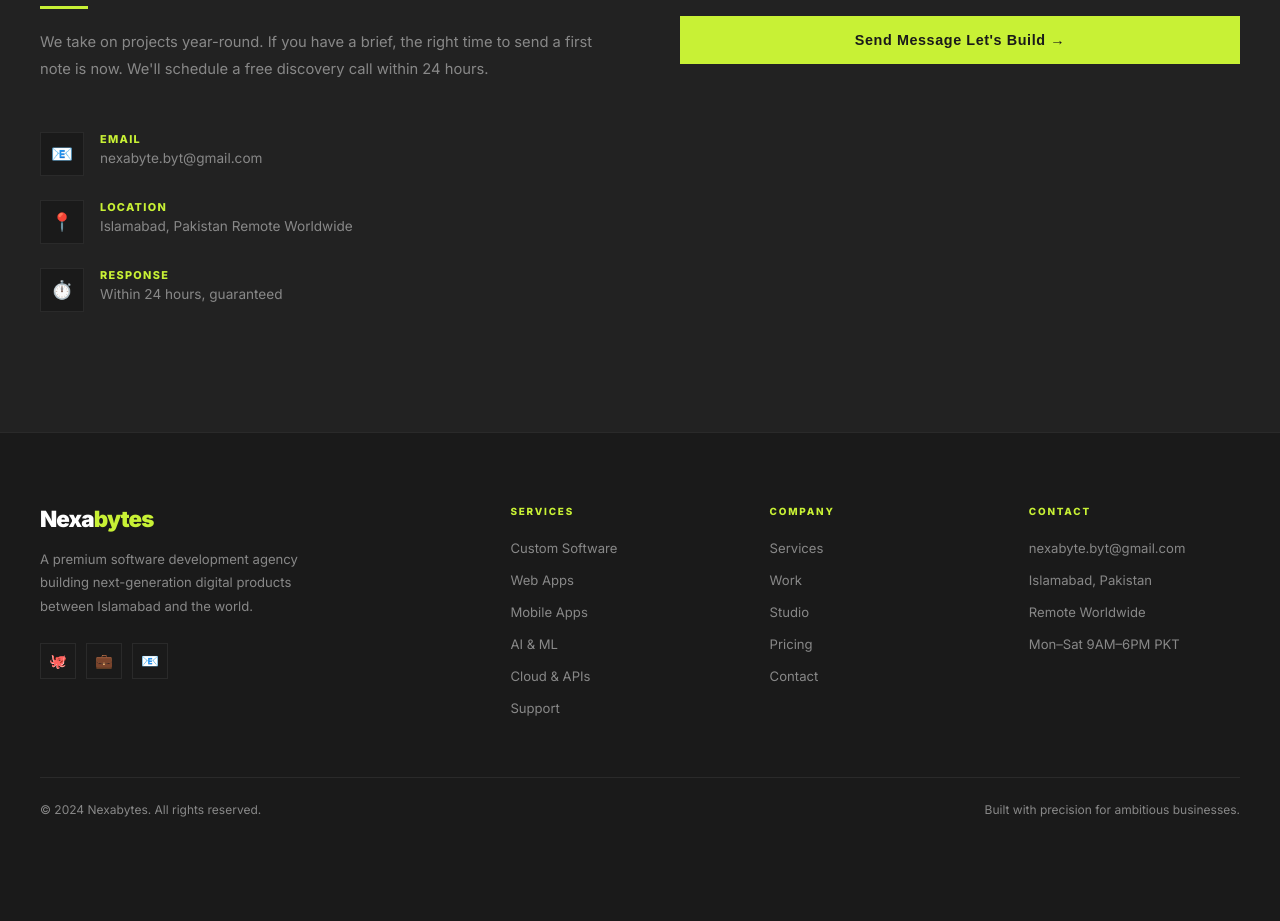
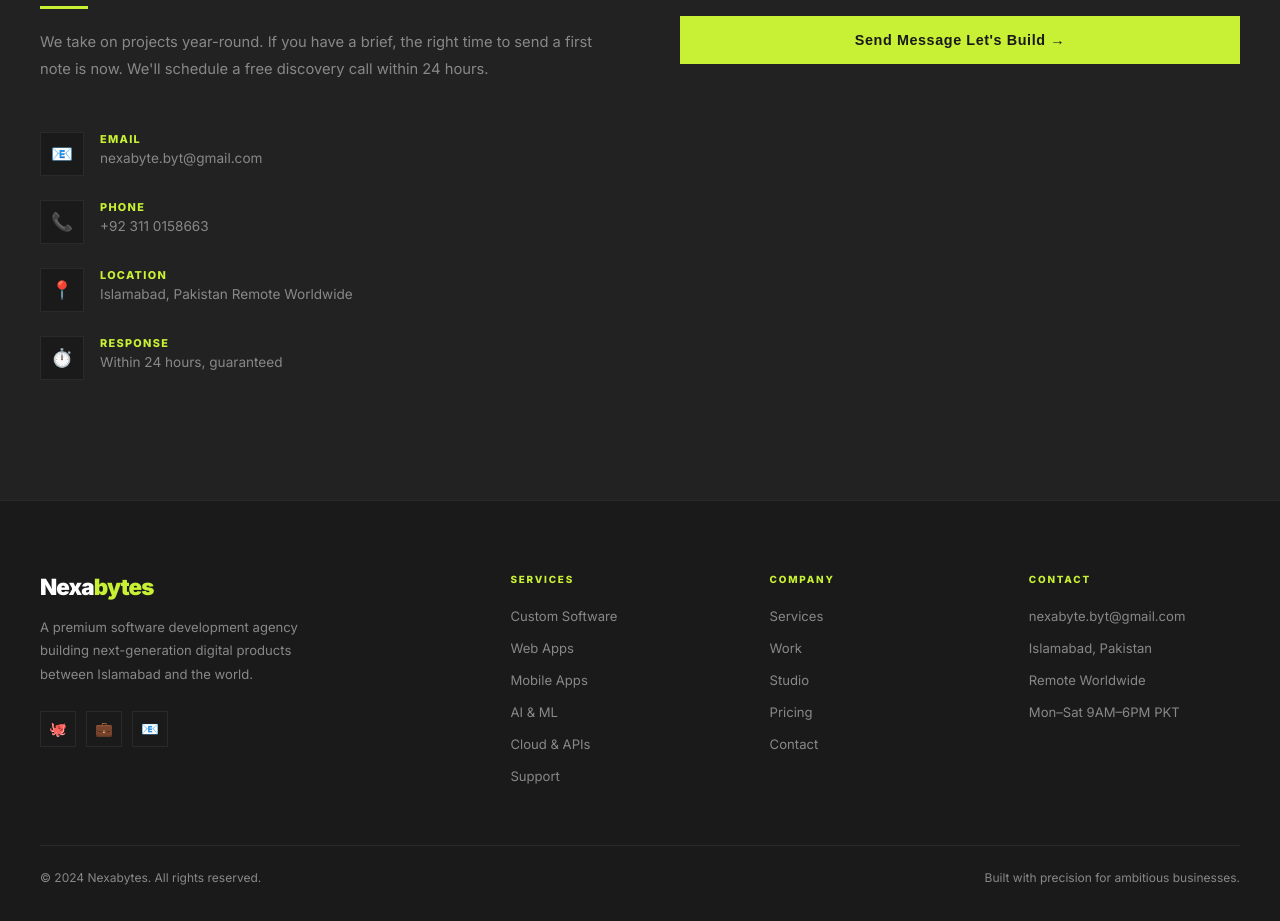
Before and after one commit to dani1218/NexaBytes1, a React (Vite) app: page / in a window 1280 px wide. Shown: the part 8640-9561 px from the top of the page. Before the commit the page ends 9493 px from the top, so only its background shows below. Built offline with nearby package versions, Linux system fonts and the light colour scheme.

Commit message:
security fix

```diff
--- a/src/nexabytes.jsx
+++ b/src/nexabytes.jsx
@@ -474,7 +474,12 @@
               We take on projects year-round. If you have a brief, the right time to send a first note is now. We'll schedule a free discovery call within 24 hours.
             </p>
             <div style={{ display: "flex", flexDirection: "column", gap: 24 }}>
-              {[["📧","Email","nexabyte.byt@gmail.com"],["📍","Location","Islamabad, Pakistan   Remote Worldwide"],["⏱️","Response","Within 24 hours, guaranteed"]].map(([icon, label, val]) => (
+              {[
+                ["📧", "Email", "nexabyte.byt@gmail.com"],
+                ["📞", "Phone", "+92 311 0158663"],
+                ["📍", "Location", "Islamabad, Pakistan   Remote Worldwide"],
+                ["⏱️", "Response", "Within 24 hours, guaranteed"]
+              ].map(([icon, label, val]) => (
                 <div key={label} style={{ display: "flex", gap: 16, alignItems: "flex-start" }}>
                   <div style={{ width: 44, height: 44, background: T.charcoal, border: `1px solid ${T.charcoal3}`, display: "flex", alignItems: "center", justifyContent: "center", fontSize: "1.1rem", flexShrink: 0 }}>{icon}</div>
                   <div>
@@ -569,7 +574,7 @@
 }
 
 // ─── ADMIN PANEL ──────────────────────────────────────────────────────────────
-const ADMIN_PASSWORD = "nexabytes2024";
+const ADMIN_PASSWORD = import.meta.env.VITE_ADMIN_PASSWORD;
 
 const INITIAL_PROJECTS = [
   { id: 1, title: "Chicken House", tags: ["React 19", "TypeScript", "Tailwind", "Vite"], desc: "Digital food ordering platform with live order tracking, modern UI, and fast frontend performance.", impact: "⚡ Realtime orders, delivery tracking, smooth mobile-first ordering", img: "https://images.pexels.com/photos/19252769/pexels-photo-19252769.jpeg", demo: "https://chicken-house-rust.vercel.app/" },
```
Also changed, not shown: 1 other file (tests, documents, lock files or other folders).
